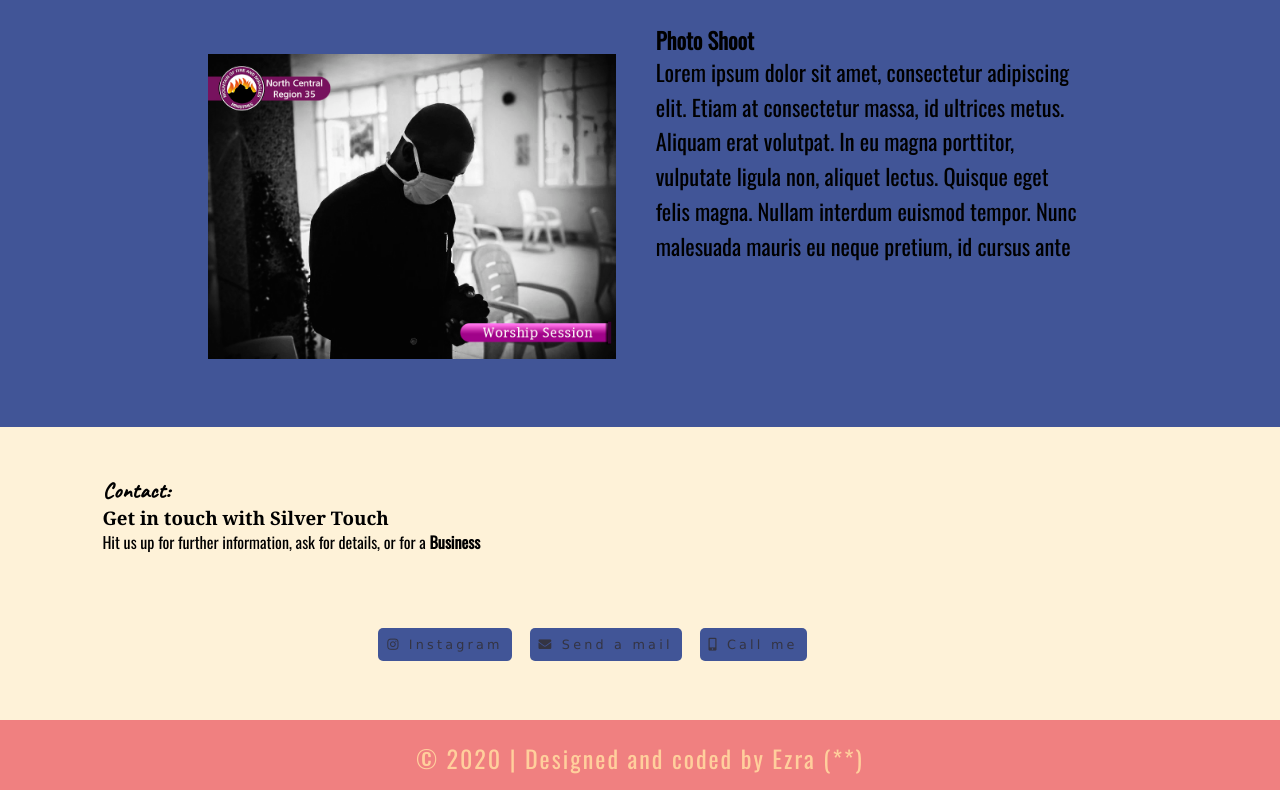
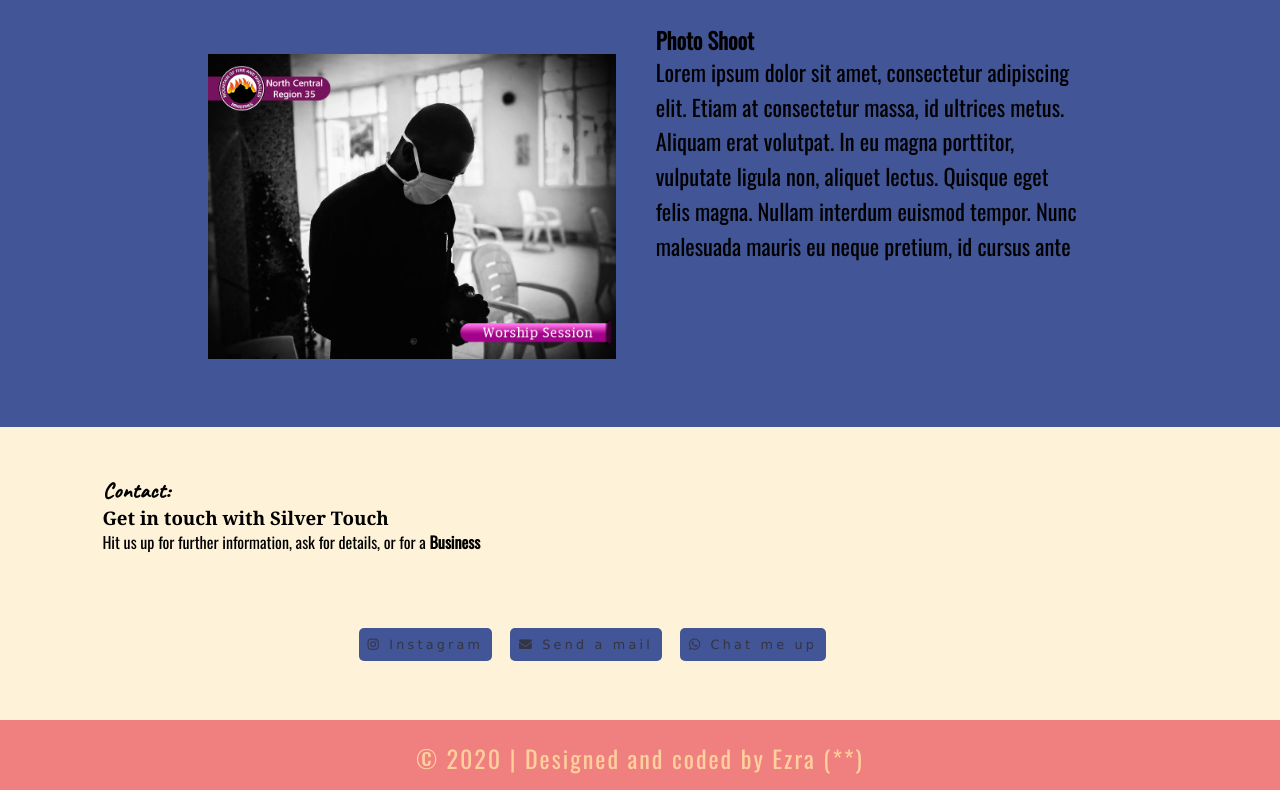
Before and after one commit to eyzra/silvertouch, a plain HTML site: page index.html in a window 1280 px wide. Shown: the part 3243-4043 px from the top of the page. Drawn offline with nearby package versions, Linux system fonts and the light colour scheme.

Commit message:
Modified links

```diff
--- a/index.html
+++ b/index.html
@@ -146,11 +146,11 @@
                             class="btn contact-details"
                             ><i class="fab fa-instagram"></i> Instagram </a>
 
-                            <a href="mailto:silvertouchdesigns@gmail.com" class="btn contact-details"
+                            <a href="mailto:silvertouchdesigns@gmail.com" target="blank" class="btn contact-details"
                              aria-label="link to send a mail directly to silver touch CEO"><i class="fas fa-envelope"></i> Send a mail</a
                             >
-                            <a href="tel:+2349020079835" class="btn contact-details"
-                            aria-label="link to call Silver touch"><i class="fas fa-mobile-alt"></i> Call me</a>
+                            <a href="https://l.instagram.com/?u=https%3A%2F%2Fwa.link%2Ffshat4&e=ATO_3bzl6ZJt7KUXg1C7ekgX_MnsgKD_v0__eHzgWkt0NjUg8dLE4fMV6i0NJsBtVloxIvR5bacn3LPLq553NQ&s=1" target="blank" class="btn contact-details"
+                            aria-label="link to chat Silver touch on whatsapp"><i class="fab fa-whatsapp"></i> Chat me up</a>
                         </div>
                     </div>
                 </div>
```
